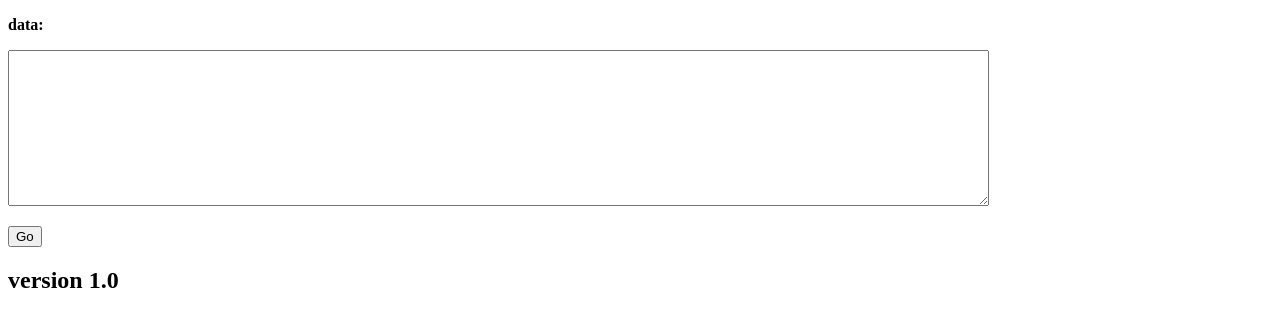
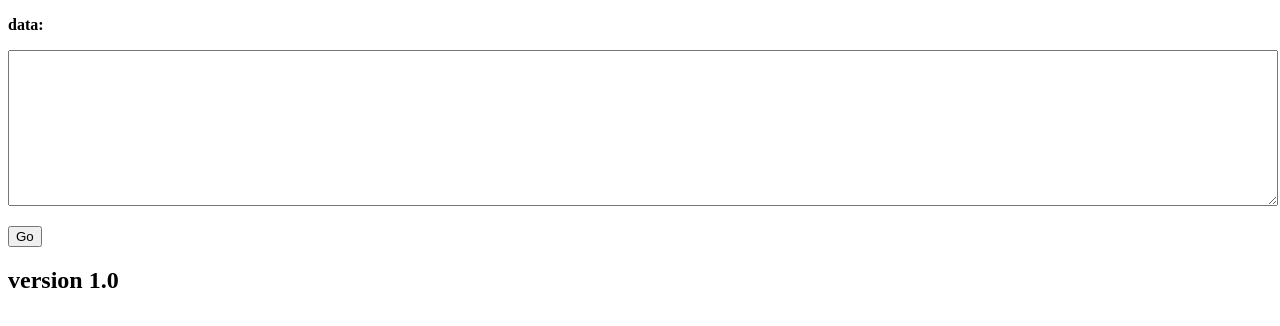
Before and after one commit to adler3d/JsonArrayToHtmlTable, a plain HTML site: page index.html in a window 1280 px wide. Drawn offline with Linux system fonts and the light colour scheme.

Commit message:
Update index.html

```diff
--- a/index.html
+++ b/index.html
@@ -66,7 +66,7 @@
 </head>
 <body>
     <p><b>data:</b></p>
-    <p><textarea rows="10" cols="120" name="data" id="data"></textarea></p>
+    <p><textarea style="width:100%" rows="10" cols="120" name="data" id="data"></textarea></p>
     <p><button onclick="main();">Go</button></p>
     <pre name="out" id="out"></pre>
   <h2>version 1.0</h2><img style="display:none" src="http://adler.hol.es/github/dir.png" />
```
